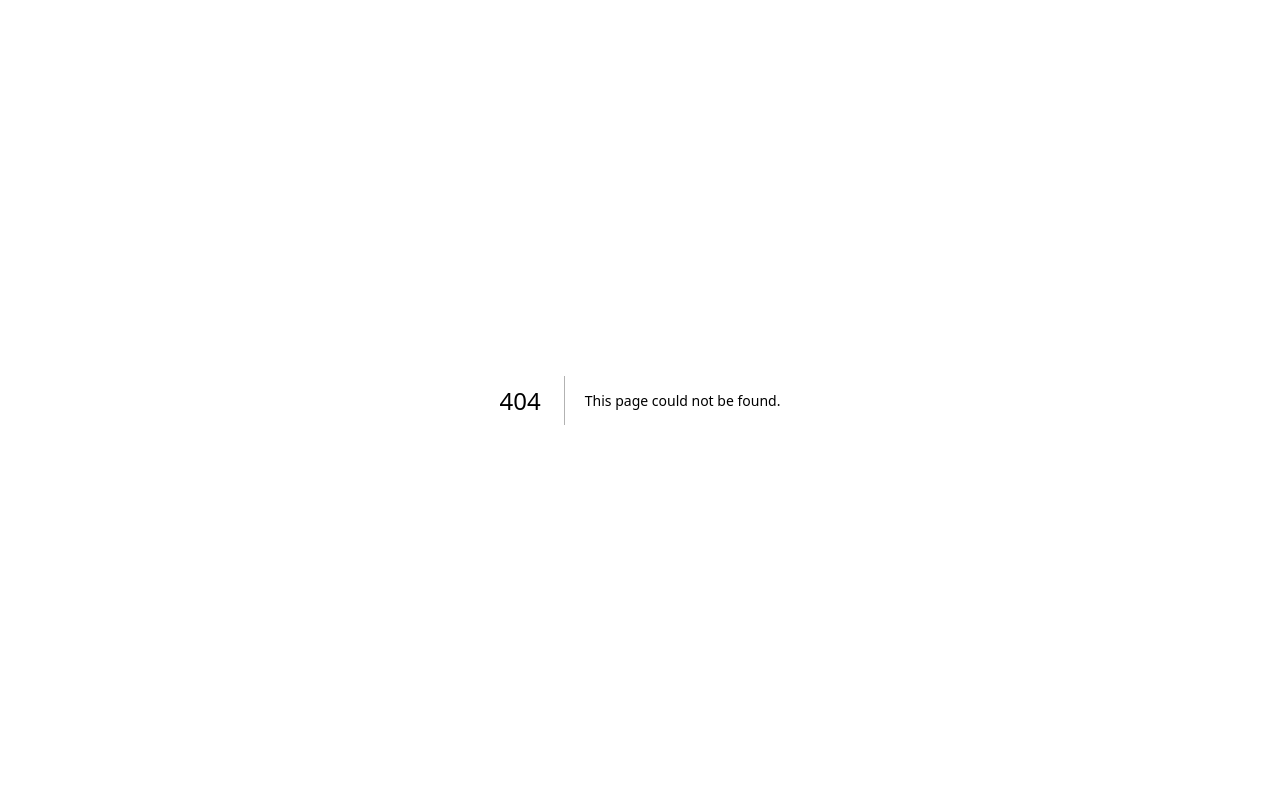
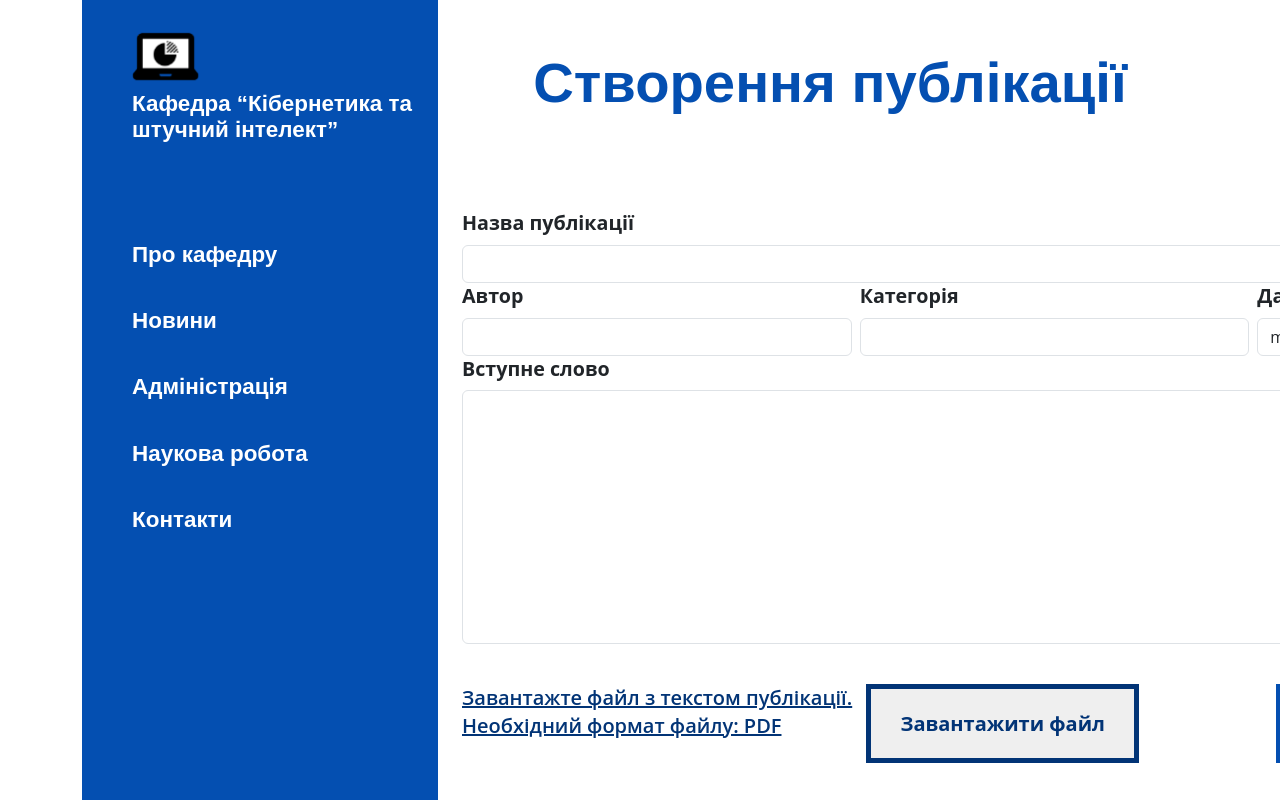
Before and after one commit to curious-minion/EPAM-admin, a Next.js app: page /scientificWork/createArticle in a window 1280 px wide. Before the commit this address had no page. Shown: the top 800 px of the page. Built offline with nearby package versions, Linux system fonts and the light colour scheme.

Commit message:
replaced svg, edited createArticle component, prepared pages for it

```diff
--- a/src/app/createArticle/page.js
+++ b/src/app/createEditArticle/createEditArticle.js
@@ -1,27 +1,18 @@
 import Col from 'react-bootstrap/Col';
-import { Container } from 'react-bootstrap';
 import Form from 'react-bootstrap/Form';
 import Row from 'react-bootstrap/Row';
-import Link from 'next/link';
-import Header from '../components/header/header';
-import {mainContent,
-    createForm,
-    downloadArticle,
-    downloadButton,
-    rejectButton,
-    createButton,
-} from "@/app/createArticle/page.module.css"
 
-export default function CreateArticle() {
+import {
+	mainContent,
+	createForm,
+	downloadArticle,
+	downloadButton,
+	rejectButton,
+	createButton,
+} from "@/app/createEditArticle/createEditArticle.module.css";
+
+export default function CreateEditArticle() {
     return (
-      <Container>
-        <Row>
-            <Col sm={4}>
-                <Header/>
-            </Col>
-
-            <Col sm={8}>
-
                 <main className={mainContent}>
                     <h1>Створення публікації</h1>
                     <Form className={createForm}>
@@ -59,8 +50,5 @@ export default function CreateArticle() {
                     </div>
                 </main>
 
-            </Col>
 
-        </Row>
-    </Container>
 )}
--- a/src/app/globals.css
+++ b/src/app/globals.css
@@ -95,7 +95,8 @@ body {
     rgb(var(--background-start-rgb));
 }
 
-a {
+a,
+.link {
   color: inherit;
   text-decoration: none;
 }
--- a/src/app/page.js
+++ b/src/app/page.js
@@ -36,7 +36,7 @@ export default function Login() {
 
                   <div className="d-grid">
                     <Button variant="secondary" type="submit">
-                      <Link href="/scientificWork" >
+                      <Link class="link" href="/scientificWork" >
                       Увійти
                       </Link>
                     </Button>
--- /dev/null
+++ b/src/app/scientificWork/createArticle/page.js
@@ -0,0 +1,25 @@
+import Col from 'react-bootstrap/Col';
+import { Container } from 'react-bootstrap';
+import Row from 'react-bootstrap/Row';
+
+import Header from '@/app/components/header/header';
+
+import CreateEditArticle from '@/app/createEditArticle/createEditArticle';
+
+export default function Page() {
+    return (
+      <Container>
+        <Row>
+            <Col sm={4}>
+                <Header/>
+            </Col>
+
+            <Col sm={8}>
+
+                <CreateEditArticle/>
+
+            </Col>
+
+        </Row>
+    </Container>
+)}
```
Also changed, not shown: src/app/scientificWork/page.js (+11 -5 lines), public/svg/laptop.svg, src/app/createEditArticle/createEditArticle.module.css (renamed from src/app/createArticle/page.module.css), src/app/scientificWork/createArticle/page.module.css (added), src/app/scientificWork/editArticle/[id]/page.js (added), src/app/scientificWork/editArticle/[id]/page.module.css (added).
